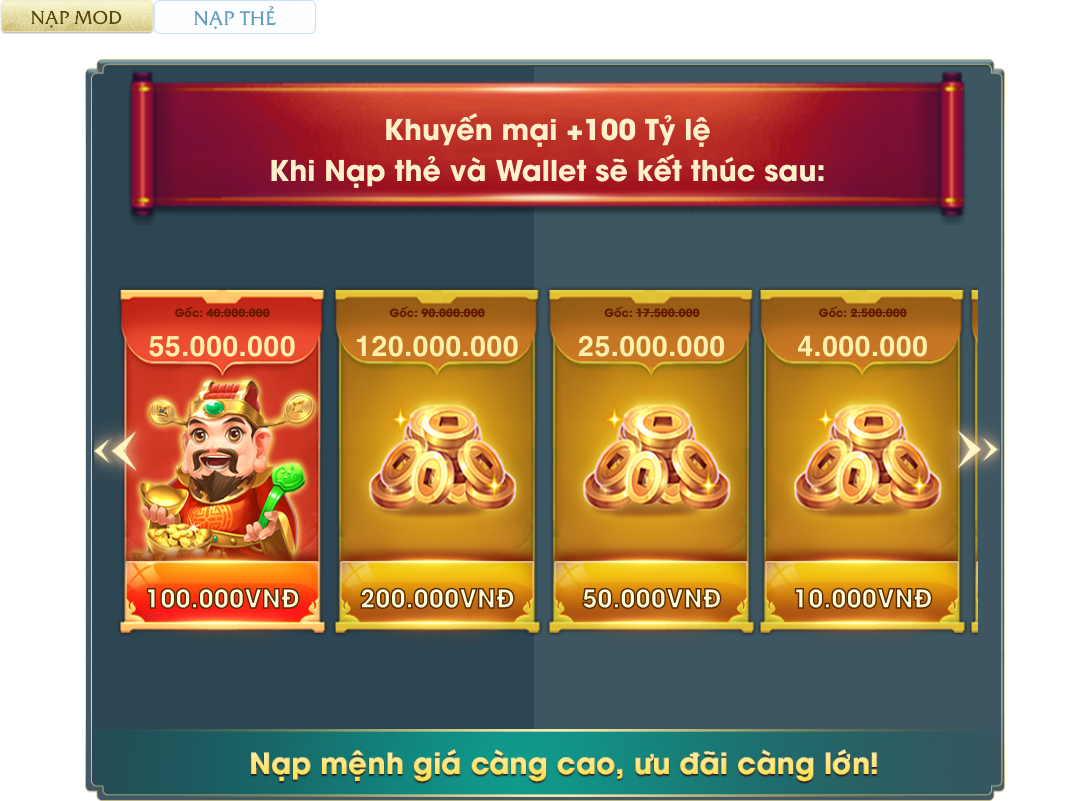
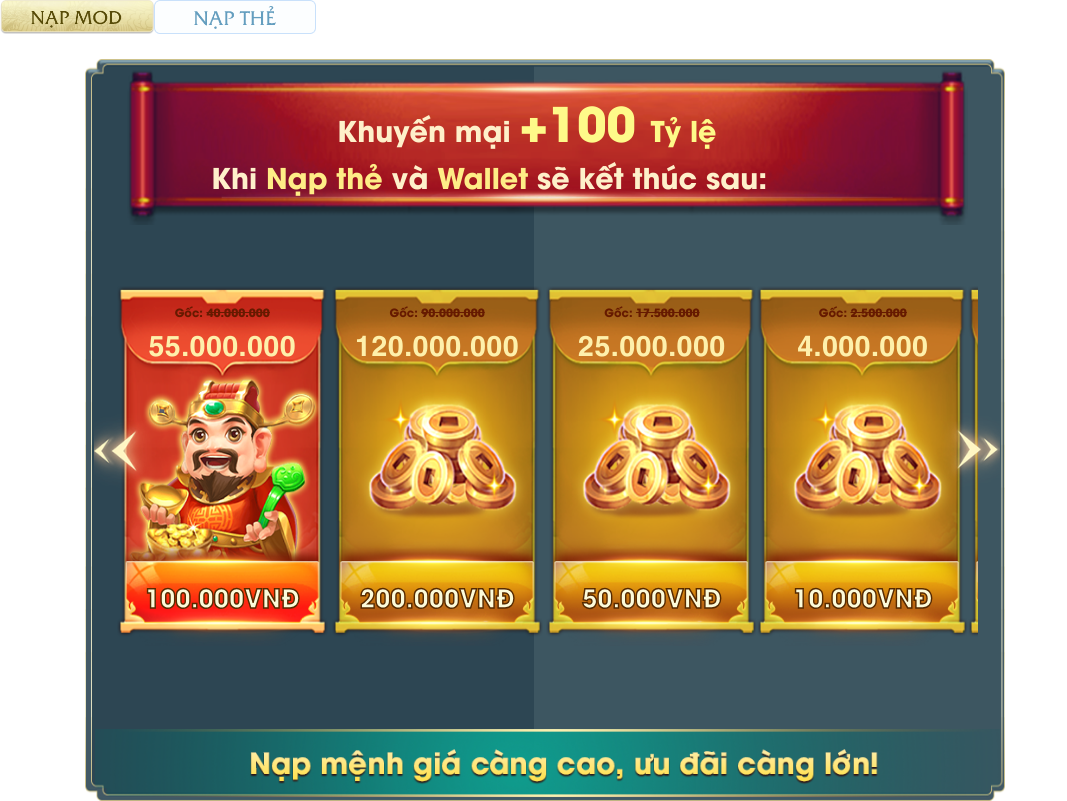
Before and after one commit to sabertoaster/components, a plain HTML site: page shop-new/index.html in a window 1280 px wide. Shown: the whole page, without its empty margins (0-1067 px from the left). Drawn offline with nearby package versions, Linux system fonts and the light colour scheme.

Commit message:
top-banner fixed

```diff
--- a/shop-new/index.html
+++ b/shop-new/index.html
@@ -37,9 +37,9 @@
                 <div class="content-container">
                     <div class="top-banner">
                         <div class="banner banner-1">
-                            <div class="banner-line utm_avobold">Khuyến mại <span><span> +100 </span> Tỷ lệ </span>
+                            <div class="banner-line utm_avobold" style="top:1%; left:25%;">Khuyến mại <span class="banner-line-title"><span style="font-size: calc(0.05 * var(--font-size-ratio));"> +100 </span> Tỷ lệ </span>
                             </div>
-                            <div class="banner-line utm_avobold">Khi <span>Nạp thẻ</span> và Wallet</span> sẽ kết thúc sau:
+                            <div class="banner-line utm_avobold" style="bottom:10%; left:10%;">Khi <span class="banner-line-special">Nạp thẻ</span> và <span class="banner-line-special">Wallet</span> sẽ kết thúc sau:
                                 <div id="clock"></div>
                             </div>
                         </div>
@@ -204,7 +204,7 @@
 
                         <div class="lookup-table">
                             <div class="table-head">
-                                <div id="head1" >
+                                <div id="head1">
                                     Mệnh giá
                                 </div>
                                 <div id="head2">
--- a/shop-new/myJs.js
+++ b/shop-new/myJs.js
@@ -77,7 +77,6 @@ let startYLookup;
 let scrollLeftLookup;
 let scrollSpeedLookup = 1; // default speed
 $(sliderLookup).mousedown((e) => {
-    console.log(111111);
     isDownLookup = true;
     startYLookup = e.pageY - sliderLookup.offset().up;
     scrollLeftLookup = sliderLookup.scrollTop();
--- a/shop-new/style.css
+++ b/shop-new/style.css
@@ -474,18 +474,25 @@
         width: 100%;
         height: 80%;
         top: 10%;
-        display: flex;
         position: absolute;
         right: -100%;
-        justify-content: center;
-        align-items: center;
-        flex-direction: column;
+    }
+
+    .banner>* {
+        position: absolute;
     }
 
     .banner-line {
-        position: relative;
         color: #fef0ca;
         font-size: calc(0.03 * var(--font-size-ratio));
+    }
+
+    .banner-line-special {
+        color: #feed86;
+    }
+
+    .banner-line-title {
+        color: #fefa89;
     }
 
     .banner-line * {
@@ -630,11 +637,12 @@
     .table-row {
         display: none;
     }
-    .row-container{
+
+    .row-container {
         height: fit-content;
     }
 
-    .row-container > .table-row{
+    .row-container>.table-row {
         height: calc(0.06 * var(--font-size-ratio));
         display: flex;
         align-items: center;
@@ -644,7 +652,8 @@
         color: #c40700;
         font-family: "UTM_AVOBOLD";
     }
-    .row-container > .table-row:nth-child(odd){
+
+    .row-container>.table-row:nth-child(odd) {
         background-color: #ecd1a6;
     }
 
```
